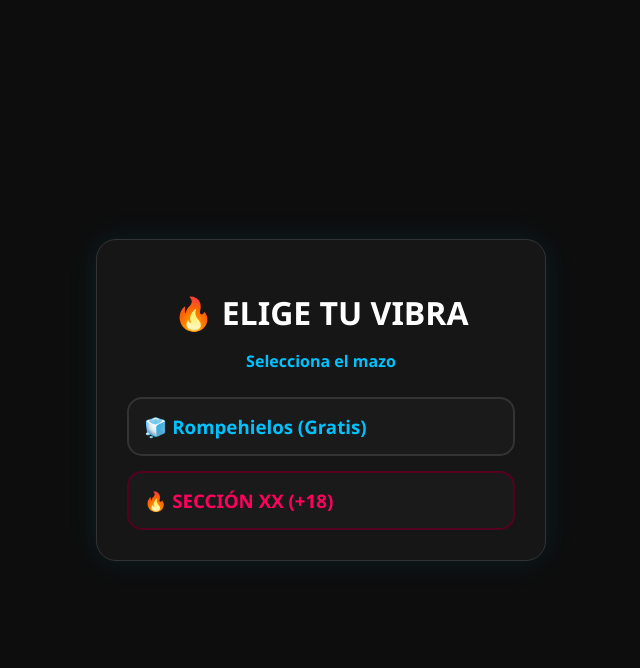
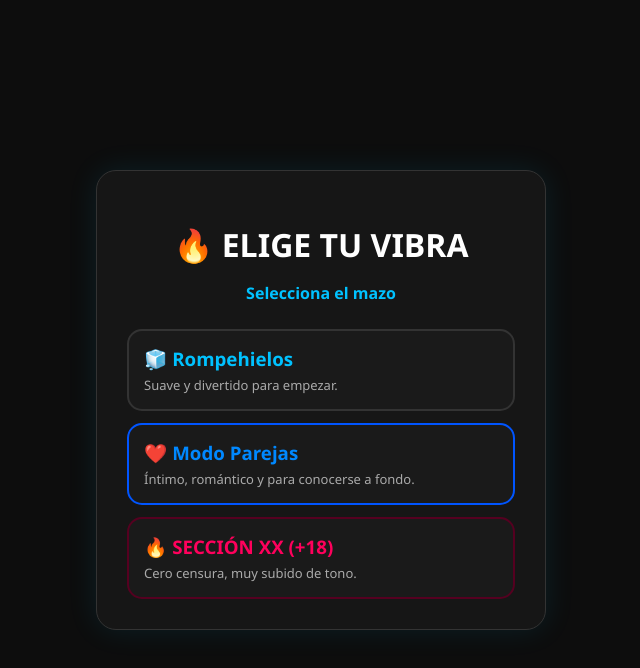
Before and after one commit to ehidalgomartos-png/verdad-o-reto, a website: page index.html in a window 1280 px wide. Both pictures are taken after typing "Sample" into the empty fields and a click on the button "CONTINUAR". Shown: the whole page, without its empty margins (319-959 px from the left). Drawn offline with nearby package versions, Linux system fonts and the light colour scheme; no server answers.

Commit message:
Add files via upload

```diff
--- a/index.html
+++ b/index.html
@@ -2,12 +2,12 @@
 <html lang="es">
 <head>
   <meta charset="UTF-8">
-  <title>Verdad o Reto - Multijugador</title>
+  <title>Verdad o Reto - Multijugador Pro</title>
   <style>
     body { margin: 0; background-color: #0d0d0d; color: #FFF; font-family: 'Segoe UI', Tahoma, Geneva, Verdana, sans-serif; display: flex; justify-content: center; align-items: center; min-height: 100vh; }
     .oculto { display: none !important; }
     .pantalla { background-color: #161616; padding: 30px; border-radius: 20px; width: 90%; max-width: 450px; box-shadow: 0 0 30px rgba(0, 194, 255, 0.1); border: 1px solid #333; box-sizing: border-box; text-align: center; }
-    h1 { color: #FFF; margin-bottom: 5px; font-weight: 900; }
+    h1 { color: #FFF; margin-bottom: 5px; font-weight: 900; text-transform: uppercase; }
     p.subtitulo { color: #00C2FF; margin-bottom: 25px; font-weight: bold; }
     input[type="text"] { width: 100%; padding: 15px; border-radius: 10px; border: 1px solid #444; background-color: #222; color: #FFF; font-size: 16px; margin-bottom: 15px; box-sizing: border-box; }
     input:focus { outline: none; border-color: #FF005C; }
@@ -15,9 +15,13 @@
     button.btn-principal, a.btn-whatsapp { display: block; width: 100%; background-color: #00C2FF; color: #000; border: none; padding: 15px; font-size: 16px; font-weight: 900; border-radius: 30px; cursor: pointer; text-transform: uppercase; margin-bottom: 10px; text-decoration: none; box-sizing: border-box; }
     a.btn-whatsapp { background-color: #25D366; color: #FFF; }
 
-    .grid-mazos { display: flex; flex-direction: column; gap: 15px; }
-    .mazo { background-color: #1a1a1a; border-radius: 15px; padding: 15px; text-align: left; border: 2px solid #333; cursor: pointer; }
+    .grid-mazos { display: flex; flex-direction: column; gap: 12px; }
+    .mazo { background-color: #1a1a1a; border-radius: 15px; padding: 15px; text-align: left; border: 2px solid #333; cursor: pointer; transition: 0.2s; }
+    .mazo:hover { border-color: #00C2FF; }
+    .mazo-parejas { border-color: #0055ff; }
+    .mazo-parejas:hover { border-color: #00C2FF; box-shadow: 0 0 15px rgba(0,194,255,0.4); }
     .mazo-xx { border-color: #550020; }
+    .mazo-xx:hover { border-color: #FF005C; box-shadow: 0 0 15px rgba(255,0,92,0.4); }
 
     .tarjeta-reto { background-color: #251018; border: 2px solid #FF005C; padding: 20px; border-radius: 15px; margin-bottom: 20px; min-height: 90px; display: flex; align-items: center; justify-content: center; flex-direction: column; }
     .tarjeta-reto p { font-size: 17px; font-weight: bold; margin: 0; line-height: 1.4; }
@@ -46,8 +50,18 @@
     <h1>🔥 ELIGE TU VIBRA</h1>
     <p class="subtitulo">Selecciona el mazo</p>
     <div class="grid-mazos">
-      <div class="mazo" onclick="crearSala('rompehielos')"><h3 style="color:#00C2FF; margin:0;">🧊 Rompehielos (Gratis)</h3></div>
-      <div class="mazo mazo-xx" onclick="crearSala('seccionXX')"><h3 style="color:#FF005C; margin:0;">🔥 SECCIÓN XX (+18)</h3></div>
+      <div class="mazo" onclick="crearSala('rompehielos')">
+        <h3 style="color:#00C2FF; margin:0;">🧊 Rompehielos</h3>
+        <p style="color:#aaa; font-size:13px; margin:5px 0 0 0;">Suave y divertido para empezar.</p>
+      </div>
+      <div class="mazo mazo-parejas" onclick="crearSala('parejas')">
+        <h3 style="color:#0088ff; margin:0;">❤️ Modo Parejas</h3>
+        <p style="color:#aaa; font-size:13px; margin:5px 0 0 0;">Íntimo, romántico y para conocerse a fondo.</p>
+      </div>
+      <div class="mazo mazo-xx" onclick="crearSala('seccionXX')">
+        <h3 style="color:#FF005C; margin:0;">🔥 SECCIÓN XX (+18)</h3>
+        <p style="color:#aaa; font-size:13px; margin:5px 0 0 0;">Cero censura, muy subido de tono.</p>
+      </div>
     </div>
   </div>
 
@@ -76,7 +90,7 @@
       <input type="file" id="inputPrueba" accept="image/*" capture="environment" style="display: none;" onchange="subirFoto(this)">
     </div>
 
-    <!-- Controles para elegir carta (Verdad o Reto) -->
+    <!-- Controles para elegir carta -->
     <div class="botones-juego oculto" id="controlesJuego">
       <button class="btn-verdad" onclick="jugarCarta('verdad')">VERDAD</button>
       <button class="btn-reto" onclick="jugarCarta('reto')">RETO</button>
@@ -88,16 +102,53 @@
     const socket = io();
     let miSala = '';
     let mazoElegido = 'rompehielos';
-    let miTurno = false; // Control estricto de turnos
+    let miTurno = false;
 
+    // ================= BASE DE DATOS AMPLIADA Y SUBIDA DE TONO =================
     const baseDeDatos = {
       rompehielos: {
-        verdades: ["¿Cuál es tu talento más inútil?", "¿Qué es lo más vergonzoso que has buscado en Google?"],
-        retos: ["Ponte un calcetín en la oreja y hazte un selfie.", "Saca una foto de lo que hay debajo de tu mesa."]
+        verdades: [
+          "¿Cuál es tu talento más inútil?",
+          "¿Qué es lo más vergonzoso que has buscado en Google recientemente?",
+          "¿Alguna vez has fingido una llamada para escapar de una cita?",
+          "¿Cuál es tu peor hábito cuando estás a solas?",
+          "Si pudieras cambiar tu nombre por un alimento, ¿cuál elegirías?"
+        ],
+        retos: [
+          "Ponte un calcetín en la oreja y hazte un selfie.",
+          "Saca una foto imitando exactamente tu emoji favorito.",
+          "Haz una foto de lo más raro que tengas a tu alcance."
+        ]
+      },
+      parejas: {
+        verdades: [
+          "¿Qué fue lo primero que pensaste la primera vez que me viste?",
+          "¿Cuál ha sido nuestro mejor momento juntos hasta ahora?",
+          "¿Qué manía mía te parece adorable aunque digas lo contrario?",
+          "Si pudieras cambiar algo de nuestra primera cita, ¿qué sería?",
+          "¿En qué momento exacto supo que te gustaba?"
+        ],
+        retos: [
+          "Manda una foto soplando un beso a la cámara de la manera más romántica posible.",
+          "Hazte una foto haciendo forma de corazón con las manos.",
+          "Sácate un selfie guiñando un ojo pensando en mí."
+        ]
       },
       seccionXX: {
-        verdades: ["¿Cuál es tu fantasía inconfesable?", "¿Cuál ha sido tu mayor locura en una cita?"],
-        retos: ["Besa tu mano y haz una foto.", "Hazte un selfie poniendo tu cara más provocativa."]
+        verdades: [
+          "¿Cuál es tu fantasía sexual más oscura y prohibida que jamás has contado?",
+          "¿En qué lugar más loco, público o peligroso has tenido relaciones o te ha gustaría tenerlas?",
+          "¿Qué prenda de ropa interior llevas puesta ahora mismo y qué tan atrevida es?",
+          "¿Cuál es la parte de tu cuerpo que más te excita que te toquen y cómo?",
+          "Si tuvieras que cumplir una fantasía inmediata conmigo esta noche, ¿cuál sería sin censura?",
+          "¿Alguna vez has tenido pensamientos íntimos con alguien totalmente inesperado de tu entorno?"
+        ],
+        retos: [
+          "Sácate una foto mostrando tus labios mordidos de forma muy sugerente y explícita.",
+          "Hazte una foto levantando ligeramente tu camiseta o marcando tu zona favorita.",
+          "Saca una foto en la que simules una postura totalmente explícita y provocativa.",
+          "Fotografía tu piel de cerca en un lugar sensible donde te gustaría que te besen."
+        ]
       }
     };
 
@@ -147,7 +198,6 @@
       miTurno = true;
     });
 
-    // 1. Elegir Verdad o Reto
     function jugarCarta(tipo) {
       if (!miTurno) return;
       document.getElementById('imagenPrueba').style.display = 'none';
@@ -167,13 +217,12 @@
       socket.emit('accion_juego', { sala: miSala, tipo: tipo, textoCarta: carta });
     }
 
-    // 2. El oponente recibe la carta que sacaste
     socket.on('actualizar_mesa', (datos) => {
       document.getElementById('imagenPrueba').style.display = 'none';
       document.getElementById('controlesJuego').classList.add('oculto');
       document.getElementById('seccionRespuesta').classList.add('oculto');
       document.getElementById('seccionPrueba').classList.add('oculto');
-      miTurno = false; // El oponente juega, nosotros esperamos
+      miTurno = false;
 
       if (datos.tipo === 'verdad') {
         document.getElementById('textoCarta').innerText = `Tu amigo eligió VERDAD:\n\n"${datos.textoCarta}"\n\n(Esperando su respuesta escrita...)`;
@@ -182,7 +231,6 @@
       }
     });
 
-    // 3. Enviar respuesta escrita de Verdad
     function enviarRespuestaTexto() {
       const respuesta = document.getElementById('inputRespuesta').value;
       if (!respuesta) return;
@@ -190,7 +238,7 @@
       document.getElementById('textoCarta').innerText = `Tu respuesta: "${respuesta}"\n\n¡Enviado! Esperando al oponente...`;
       document.getElementById('seccionRespuesta').classList.add('oculto');
       document.getElementById('inputRespuesta').value = '';
-      miTurno = false; // Fin de nuestro turno
+      miTurno = false;
 
       socket.emit('enviar_respuesta', { sala: miSala, respuesta: respuesta });
     }
@@ -198,10 +246,9 @@
     socket.on('recibir_respuesta', (respuesta) => {
       document.getElementById('textoCarta').innerText = `El oponente respondió:\n\n"${respuesta}"\n\n¡Te toca jugar a ti! Elige Verdad o Reto:`;
       document.getElementById('controlesJuego').classList.remove('oculto');
-      miTurno = true; // Ahora es nuestro turno
+      miTurno = true;
     });
 
-    // 4. Subir foto de prueba del Reto
     function subirFoto(input) {
       if (input.files && input.files[0]) {
         const reader = new FileReader();
@@ -212,7 +259,7 @@
           document.getElementById('imagenPrueba').style.display = 'block';
           document.getElementById('textoCarta').innerText = "¡Foto de prueba enviada con éxito! Esperando al oponente...";
           document.getElementById('seccionPrueba').classList.add('oculto');
-          miTurno = false; // Fin de nuestro turno
+          miTurno = false;
 
           socket.emit('enviar_foto', { sala: miSala, fotoBase64: fotoBase64 });
         };
@@ -225,7 +272,7 @@
       document.getElementById('imagenPrueba').src = fotoBase64;
       document.getElementById('imagenPrueba').style.display = 'block';
       document.getElementById('controlesJuego').classList.remove('oculto');
-      miTurno = true; // Ahora es nuestro turno
+      miTurno = true;
     });
   </script>
 </body>
```
